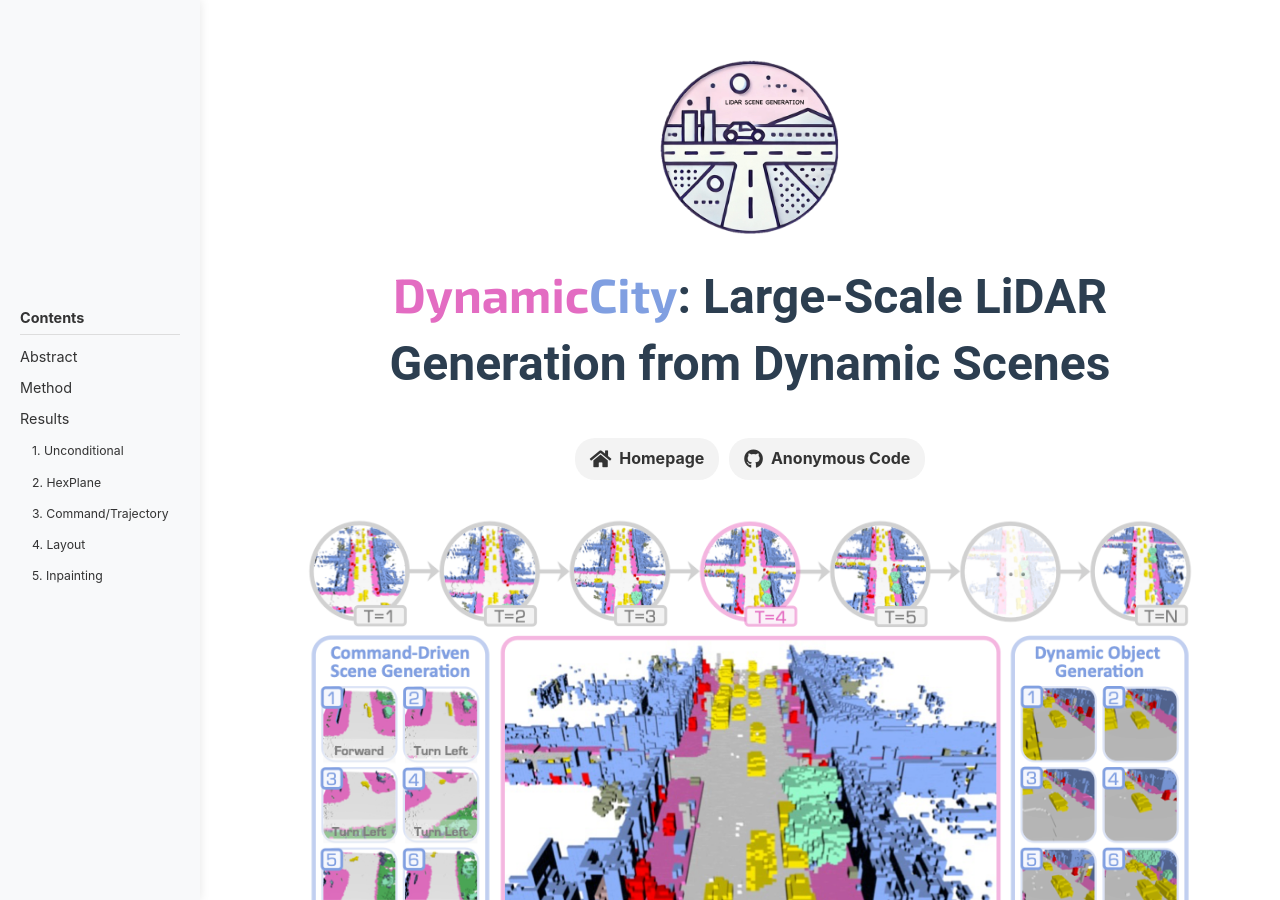
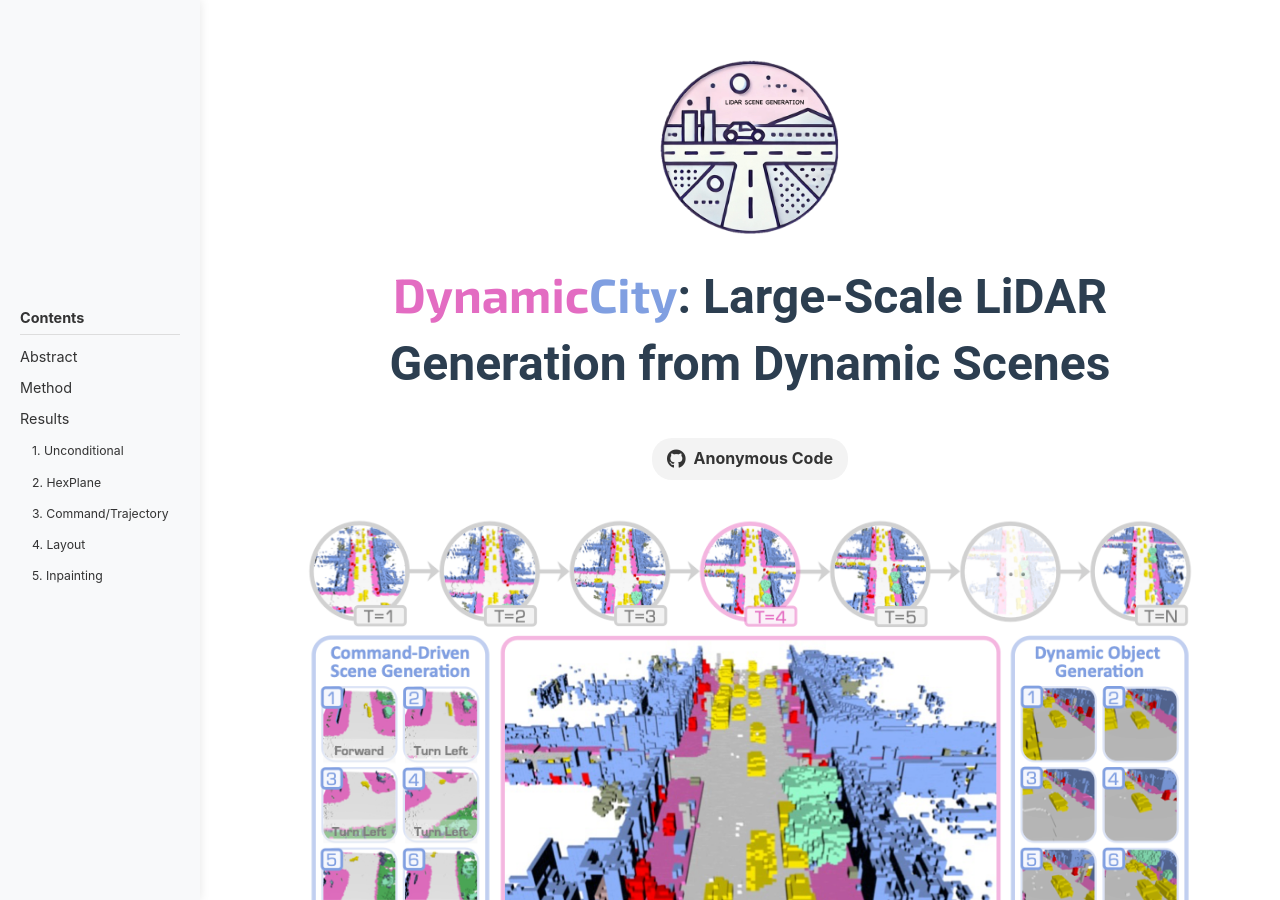
Before and after one commit to dynamic-city/dynamic-city.github.io, a Jekyll site: the page built from index.md, in a window 1280 px wide and 900 px high. Built offline with Jekyll 4.4.1, drawn with Linux system fonts in a browser that asks for light colours; a style sheet for code colours, icons or effects is not loaded.

Commit message:
Update index.md

```diff
--- a/index.md
+++ b/index.md
@@ -11,9 +11,6 @@ layout: default
 </div>
 
 <div class="links">
-  <a href="https://dynamic-city.github.io" target="_blank" rel="noopener noreferrer">
-    <i class="fas fa-home"></i> Homepage
-  </a>
   <a href="https://github.com/dynamic-city/DynamicCity" target="_blank" rel="noopener noreferrer">
     <i class="fab fa-github"></i> Anonymous Code
   </a>
```
